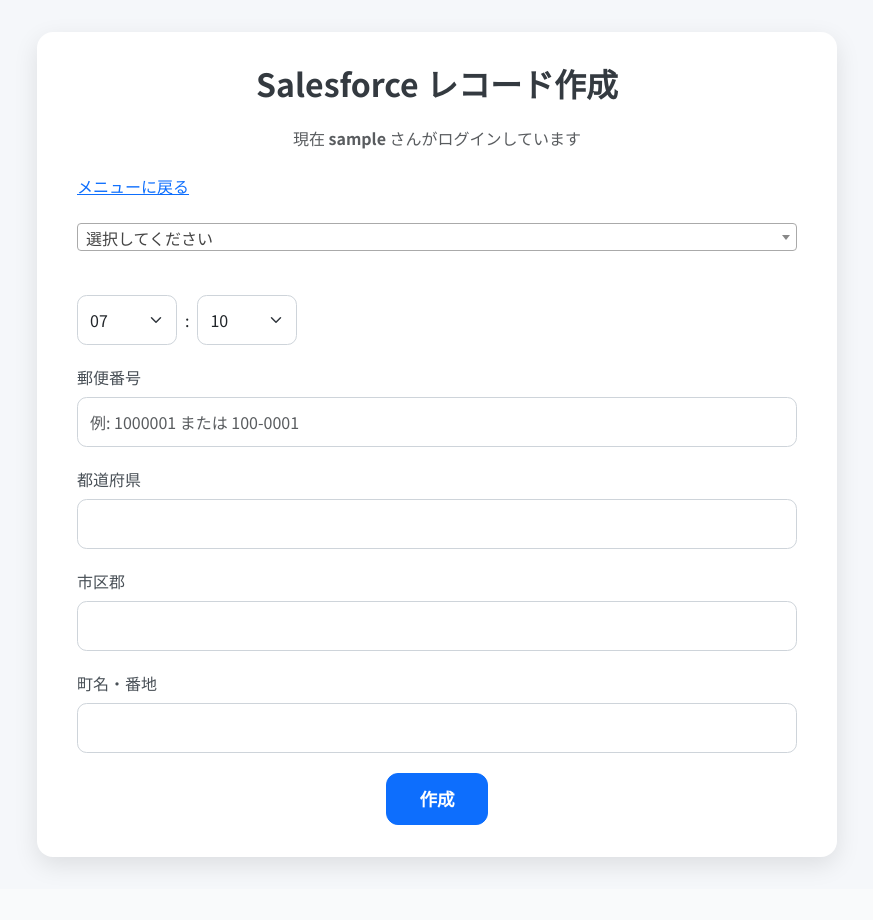
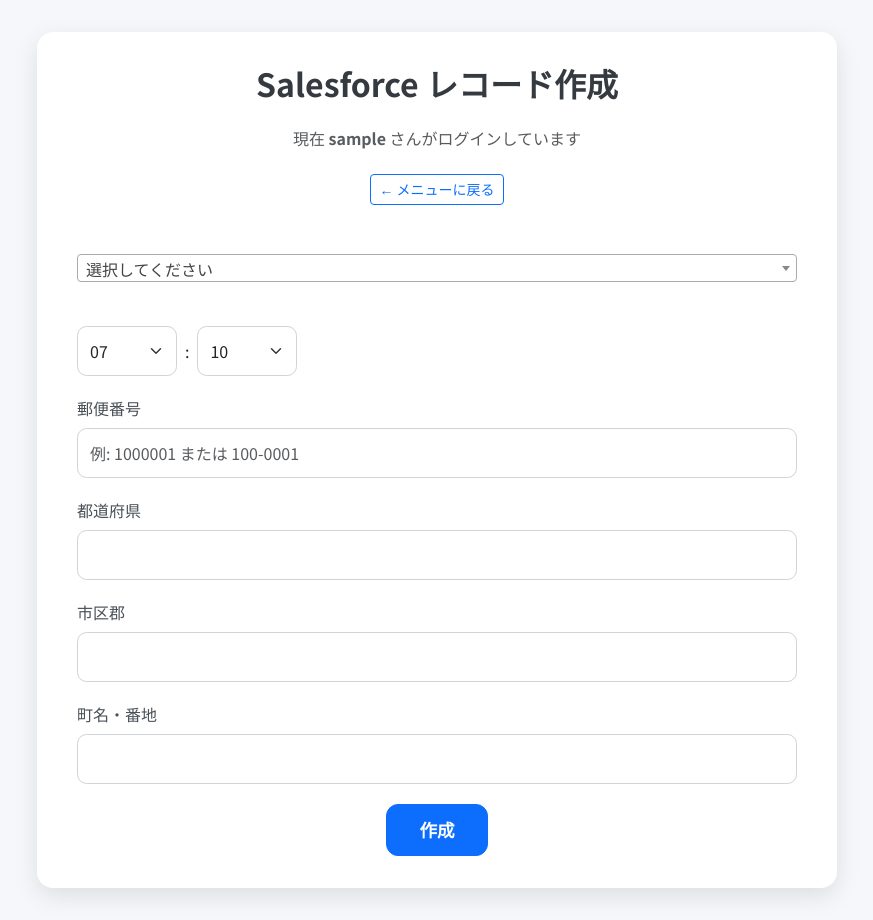
Before and after one commit to 6hfu/giftsf, a Flask app: template templates/form.html in a window 1280 px wide. Shown: the whole page, without its empty margins (203-1076 px from the left). Before the commit the page ends 870 px from the top, so only its background shows below. Run offline with Flask 3, Linux system fonts and the light colour scheme; the template is opened without the code that fills it: most values are stand-ins (such as "Sample title", 1, 10 or a date in 2020); some libraries are stand-ins or nearby versions.

Commit message:
Update form.html

```diff
--- a/templates/form.html
+++ b/templates/form.html
@@ -86,7 +86,11 @@
 <div class="form-container">
     <h2>Salesforce レコード作成</h2>
     <p class="text-center text-muted mb-4">現在 <strong>{{ username }}</strong> さんがログインしています</p>
-    <a href="{{ url_for('menu_page') }}">メニューに戻る</a>
+    <div class="text-center mb-4">
+        <a href="{{ url_for('menu_page') }}" class="btn btn-outline-primary btn-sm">
+            ← メニューに戻る
+        </a>
+    </div>
 
     <form method="POST" action="/submit">
         {% set order = [
```
